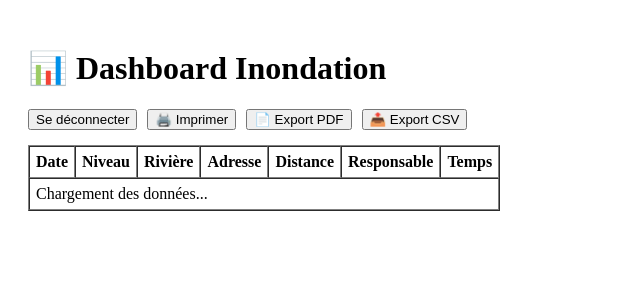
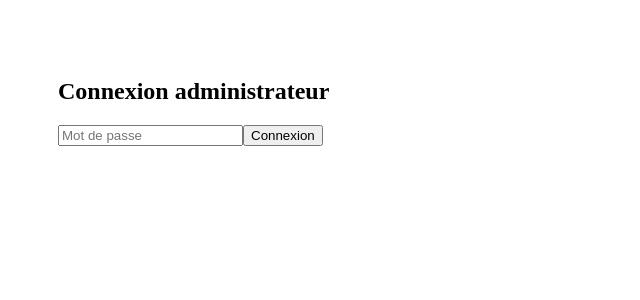
Before and after one commit to Stef-koyang/BFinondation-, a Next.js app: page / in a window 1280 px wide. Before the commit this address had no page. Shown: the top 300 px of the page, without its empty margins (0-640 px from the left). Built offline with nearby package versions, Linux system fonts and the light colour scheme.

Commit message:
index.tsx

```diff
--- a/pages/index.tsx
+++ b/pages/index.tsx
@@ -1,101 +1,86 @@
-import { useEffect, useState } from 'react';
-import { useRouter } from 'next/router';
+import { useEffect, useRef, useState } from 'react';
+import html2pdf from 'html2pdf.js';
+import dynamic from 'next/dynamic';
+
+// Chargement du graphique dynamiquement
+const Chart = dynamic(() => import('../components/Chart'), { ssr: false });
 
 export default function Dashboard() {
-  const router = useRouter();
-  const [data, setData] = useState([]);
+  const [data, setData] = useState<any[]>([]);
+  const [isLoggedIn, setIsLoggedIn] = useState(false);
+  const [password, setPassword] = useState('');
+  const tableRef = useRef<HTMLDivElement>(null);
 
   useEffect(() => {
-    const loggedIn = localStorage.getItem('loggedIn');
-    if (!loggedIn) {
-      router.push('/login');
-      return;
-    }
-
     const interval = setInterval(async () => {
-      try {
       const res = await fetch('/api/data');
-        if (!res.ok) throw new Error('Erreur récupération données');
       const json = await res.json();
       setData(json);
-      } catch (err) {
-        console.error('Erreur:', err);
-      }
     }, 1000);
+    return () => clearInterval(interval);
+  }, []);
 
-    return () => clearInterval(interval);
-  }, [router]);
-
-  const handleLogout = () => {
-    localStorage.removeItem('loggedIn');
-    router.push('/login');
+  const handlePrint = () => {
+    if (!tableRef.current) return;
+    const printWindow = window.open('', '', 'height=700,width=1000');
+    printWindow?.document.write('<html><head><title>Impression</title></head><body>');
+    printWindow?.document.write(tableRef.current.innerHTML);
+    printWindow?.document.write('</body></html>');
+    printWindow?.document.close();
+    printWindow?.print();
   };
 
-  const handlePrint = () => window.print();
-
-  const exportPDF = async () => {
-    const element = document.getElementById('table-data');
-    if (!element) return;
-
-    const html2pdf = (await import('html2pdf.js')).default;
-    html2pdf().from(element).set({
+  const handlePDF = async () => {
+    if (!tableRef.current) return;
+    const element = tableRef.current;
+    const pdf = html2pdf().from(element).set({
       margin: 1,
       filename: 'rapport_inondation.pdf',
       html2canvas: { scale: 2 },
-      jsPDF: { orientation: 'landscape' }
-    }).save();
+      jsPDF: { unit: 'in', format: 'a4', orientation: 'portrait' }
+    });
+    pdf.save();
   };
 
-  const exportCSV = () => {
-    if (data.length === 0) return;
-    const header = Object.keys(data[0]).join(',');
-    const rows = data.map(obj => Object.values(obj).join(',')).join('\n');
-    const blob = new Blob([header + '\n' + rows], { type: 'text/csv' });
-    const url = URL.createObjectURL(blob);
-    const a = document.createElement('a');
-    a.href = url;
-    a.download = 'rapport_inondation.csv';
-    a.click();
-    URL.revokeObjectURL(url);
+  const handleLogin = () => {
+    if (password === 'admin123') setIsLoggedIn(true);
+    else alert('Mot de passe incorrect');
   };
 
+  if (!isLoggedIn) {
     return (
-    <div style={{ padding: '20px' }}>
-      <h1>📊 Dashboard Inondation</h1>
+      <div style={{ padding: 50 }}>
+        <h2>Connexion administrateur</h2>
+        <input
+          type="password"
+          placeholder="Mot de passe"
+          value={password}
+          onChange={(e) => setPassword(e.target.value)}
+        />
+        <button onClick={handleLogin}>Connexion</button>
+      </div>
+    );
+  }
 
-      <div style={{ marginBottom: '15px' }}>
-        <button onClick={handleLogout} style={{ marginRight: '10px' }}>
-          Se déconnecter
-        </button>
-        <button onClick={handlePrint} style={{ marginRight: '10px' }}>
-          🖨️ Imprimer
-        </button>
-        <button onClick={exportPDF} style={{ marginRight: '10px' }}>
-          📄 Export PDF
-        </button>
-        <button onClick={exportCSV}>
-          📤 Export CSV
-        </button>
+  return (
+    <div style={{ padding: 20 }}>
+      <h1>Dashboard Inondation</h1>
+
+      <div style={{ marginBottom: 20 }}>
+        <button onClick={handlePDF}>📥 Enregistrer en PDF</button>
+        <button onClick={handlePrint} style={{ marginLeft: 10 }}>🖨️ Imprimer</button>
       </div>
 
-      <div id="table-data">
-        <table border="1" cellPadding="6" cellSpacing="0">
+      <div ref={tableRef} id="table-data">
+        <table border={1} cellPadding={6} cellSpacing={0}>
           <thead>
             <tr>
-              <th>Date</th>
-              <th>Niveau</th>
-              <th>Rivière</th>
-              <th>Adresse</th>
-              <th>Distance</th>
-              <th>Responsable</th>
-              <th>Temps</th>
+              <th>Date</th><th>Niveau</th><th>Rivière</th><th>Adresse</th><th>Distance</th>
+              <th>Responsable</th><th>Temps</th>
             </tr>
           </thead>
           <tbody>
-            {data.length === 0 ? (
-              <tr><td colSpan={7}>Chargement des données...</td></tr>
-            ) : (
-              data.map((item, i) => (
+            {data.map((item, i) => (
               <tr key={i}>
                 <td>{item.timestamp}</td>
                 <td>{item.niveau}</td>
@@ -105,11 +90,13 @@ export default function Dashboard() {
                 <td>{item.nom_resp} ({item.tel})</td>
                 <td>{item.elapsed_times?.join('s, ')}s</td>
               </tr>
-              ))
-            )}
+            ))}
           </tbody>
         </table>
       </div>
+
+      <h2>📊 Graphique de la montée d’eau</h2>
+      <Chart data={data} />
     </div>
   );
 }
```
Lines whose indentation alone changed are shown as unchanged.
